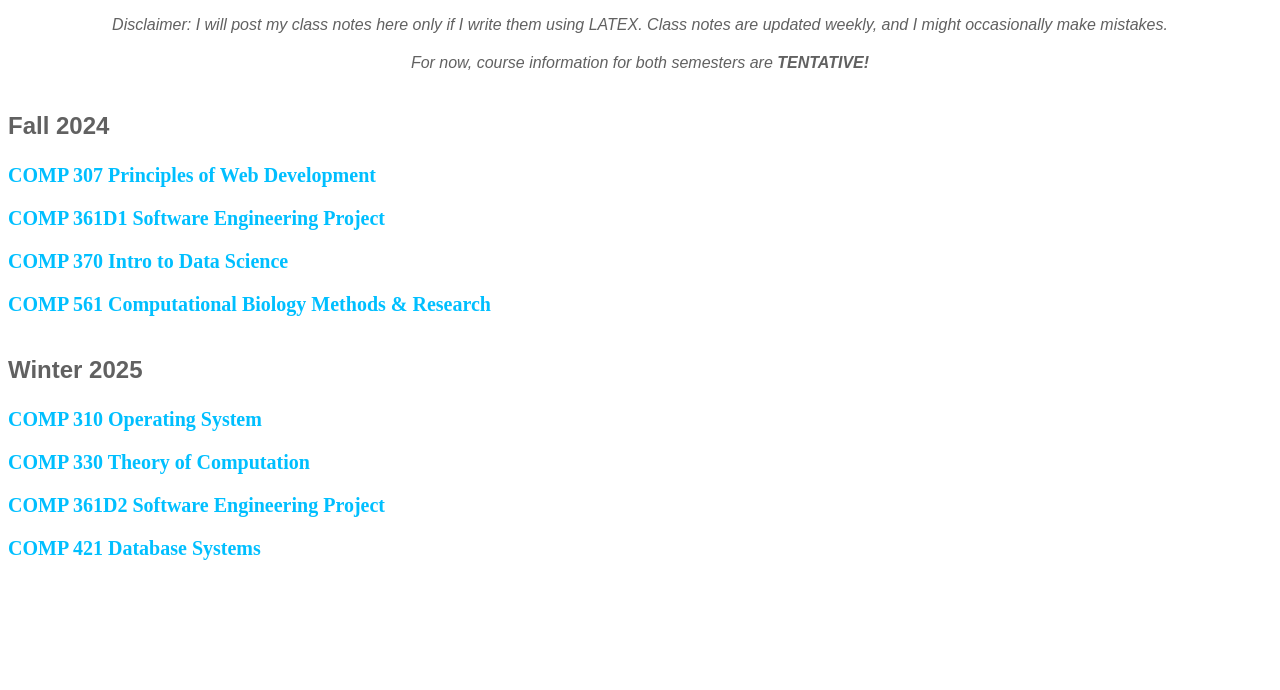
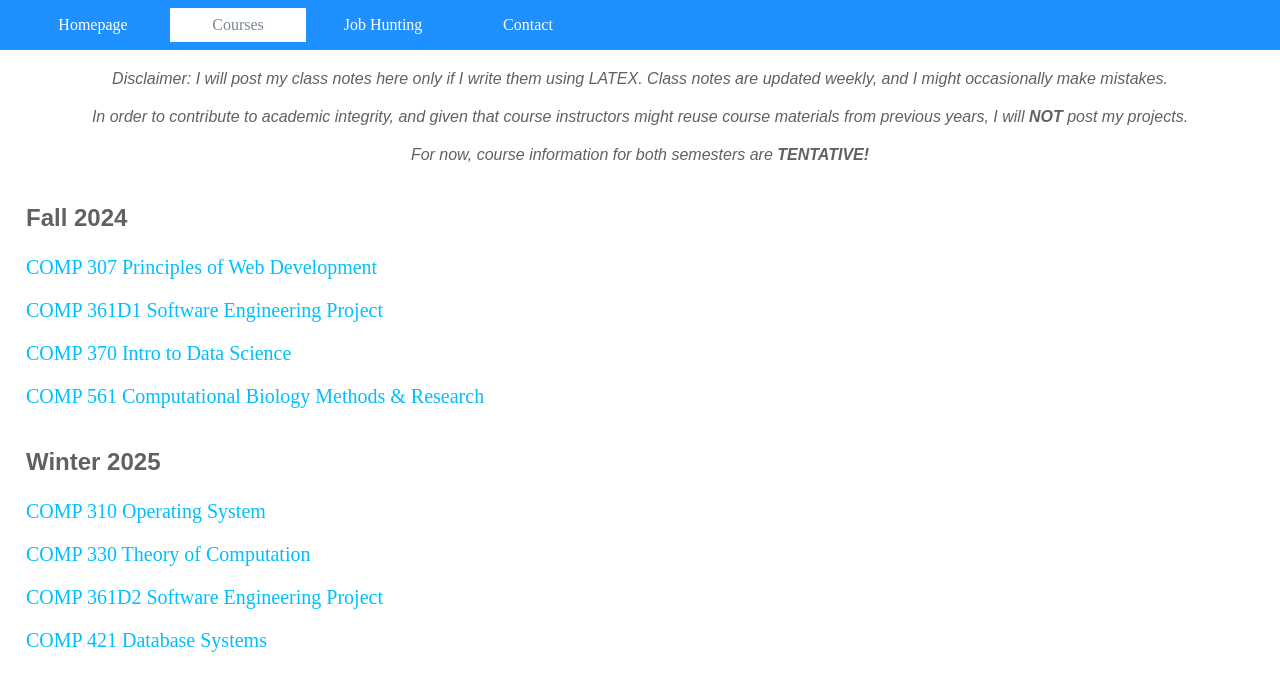
Before and after one commit to YuetongShi/YuetongShi.github.io, a plain HTML site: page courses.html in a window 1280 px wide. Drawn offline with Linux system fonts and the light colour scheme.

Commit message:
Update courses.html

```diff
--- a/courses.html
+++ b/courses.html
@@ -5,35 +5,80 @@
     <title>Courses</title>
 </head>
 <body>
-    <p class="disclaimer">Disclaimer: I will post my class notes here only if I write them using LATEX.
-        Class notes are updated weekly, and I might occasionally make mistakes.</p>
-    <p class="disclaimer">For now, course information for both semesters are <b>TENTATIVE!</b></p>
-    <p class="semester">Fall 2024</p>
-    <p class="heading">COMP 307 Principles of Web Development</p>
-    <p class="heading">COMP 361D1 Software Engineering Project</p>
-    <p class="heading">COMP 370 Intro to Data Science</p>
-    <p class="heading">COMP 561 Computational Biology Methods & Research</p>
-    <p class="semester">Winter 2025</p>
-    <p class="heading">COMP 310 Operating System</p>
-    <p class="heading">COMP 330 Theory of Computation</p>
-    <p class="heading">COMP 361D2 Software Engineering Project</p>
-    <p class="heading">COMP 421 Database Systems</p>
-    <p class="heading"></p>
+    <div class="courses-headline">
+        <a href="homepage.html" class="courses-head-contents" style="margin-left: 25px">
+            Homepage
+        </a>
+        <a href="courses.html" class="courses-head-contents courses-default">Courses</a>
+        <a class="courses-head-contents">Job Hunting</a>
+        <a href="contact.html" class="courses-head-contents">Contact</a>
+    </div>
+
+    <p class="courses-disclaimer" style="margin-top: 20px">
+        Disclaimer: I will post my class notes here only if I write them using LATEX.
+        Class notes are updated weekly, and I might occasionally make mistakes.
+    </p>
+    <p class="courses-disclaimer"> In order to contribute to academic integrity, and given that
+        course instructors might reuse course materials from previous years,
+        I will <b>NOT</b> post my projects.</p>
+    <p class="courses-disclaimer">For now, course information for both semesters are <b>TENTATIVE!</b></p>
+    <p class="courses-semester">Fall 2024</p>
+    <p class="courses-heading">COMP 307 Principles of Web Development</p>
+    <p class="courses-heading">COMP 361D1 Software Engineering Project</p>
+    <p class="courses-heading">COMP 370 Intro to Data Science</p>
+    <p class="courses-heading">COMP 561 Computational Biology Methods & Research</p>
+    <p class="courses-semester">Winter 2025</p>
+    <p class="courses-heading">COMP 310 Operating System</p>
+    <p class="courses-heading">COMP 330 Theory of Computation</p>
+    <p class="courses-heading">COMP 361D2 Software Engineering Project</p>
+    <p class="courses-heading">COMP 421 Database Systems</p>
+    <p class="courses-heading"></p>
 </body>
 <style>
     body{
+        margin: 0;
         cursor: default;
     }
 
-    .semester{
+    .courses-headline{
+        background-color: dodgerblue;
+        padding-bottom: 8px;
+        padding-top: 8px;
+    }
+
+    .courses-head-contents{
+        display: inline-block;
+        width: 120px;
+        text-align: center;
+        color: white;
+        font-weight: lighter;
+        margin-left: 5px;
+        padding: 8px;
+        text-decoration: none;
+    }
+
+    .courses-head-contents:hover{
+        background-color: white;
+        color: dodgerblue;
+        transition: 0.5s;
+    }
+
+    .courses-default{
+        background-color: white;
+        color: lightslategrey;
+        cursor: default;
+    }
+
+    .courses-semester{
         font-family: Arial, serif;
         margin-top: 40px;
-        font-weight: bolder;
+        font-weight: bold;
         color: rgb(97, 97, 97);
         font-size: 24px;
+        margin-left: 26px;
     }
 
-    .disclaimer{
+    .courses-disclaimer{
         font-family: Arial, serif;
         text-align: center;
         font-style: italic;
@@ -41,12 +86,12 @@
         margin-bottom: 20px;
     }
 
-    .heading{
+    .courses-heading{
         font-family: "Bell MT",serif;
         font-size: 20px;
         color: deepskyblue;
-        font-weight: bold;
+        font-weight: lighter;
+        margin-left: 26px;
     }
-
 </style>
 </html>
```
